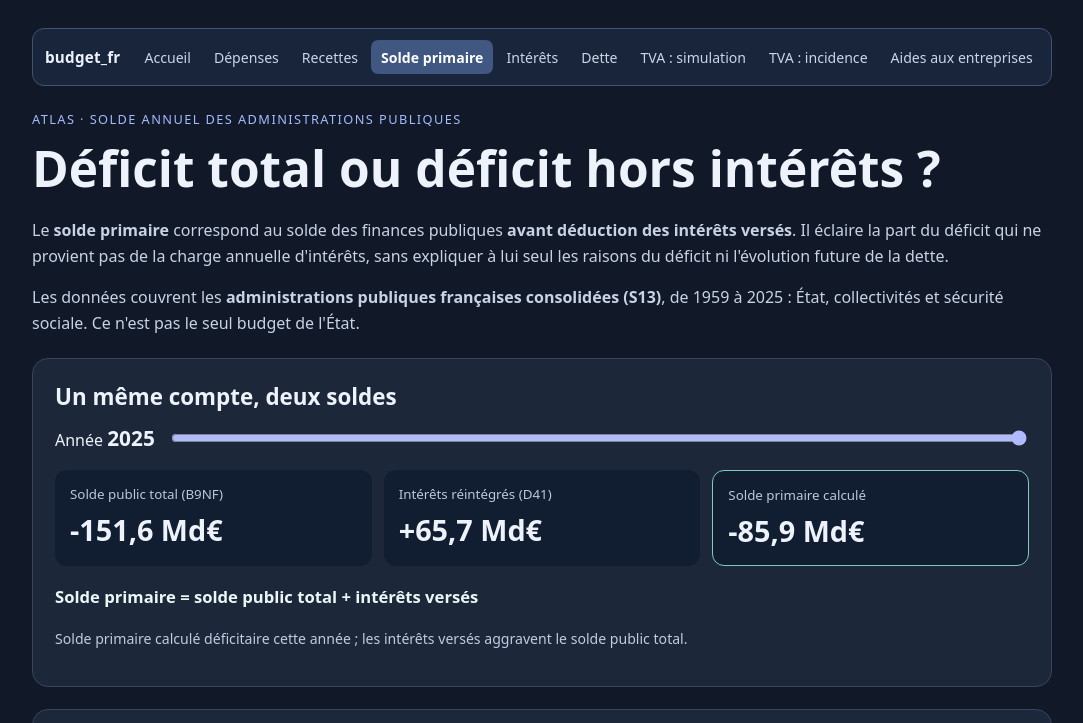
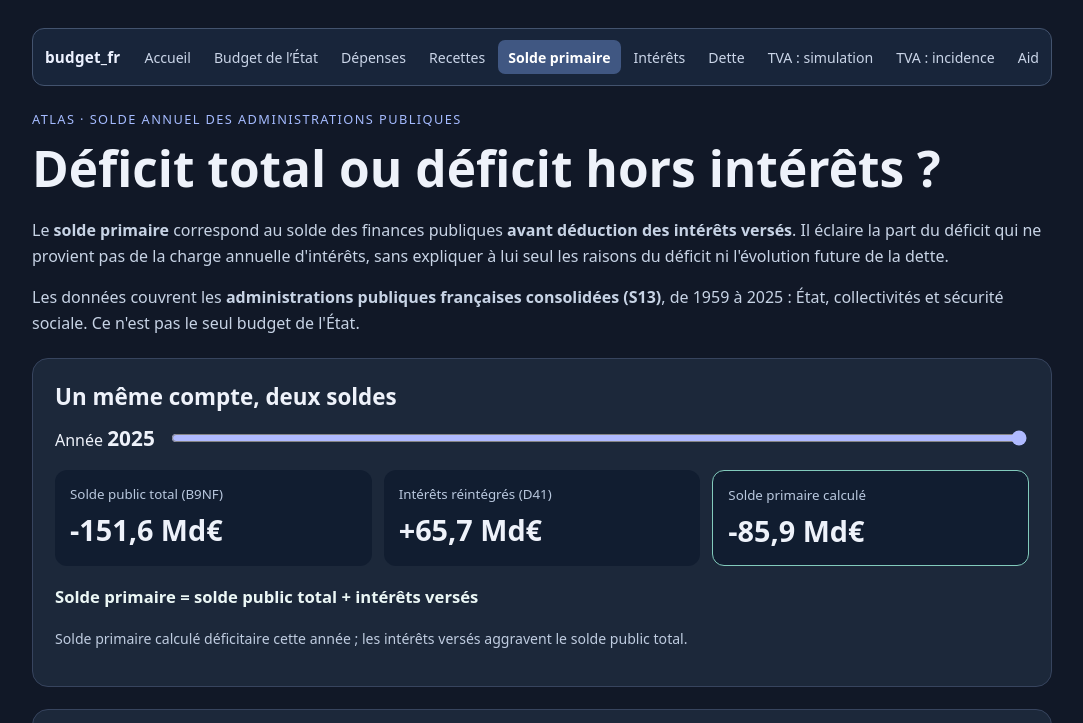
Before and after one commit to Kiwinokoto/budget_fr, a plain HTML site: page solde-primaire.html in a window 1280 px wide. Shown: the top 723 px of the page, without its empty margins (98-1181 px from the left). Drawn offline with Linux system fonts and the light colour scheme.

Commit message:
feat(nav): accéder à l’exécution du budget de l’État

```diff
--- a/solde-primaire.html
+++ b/solde-primaire.html
@@ -38,7 +38,7 @@ body.loading-data .metrics,body.loading-data #primary-chart{display:none}
 @media(max-width:700px){body{padding:20px 12px}.panel{padding:15px}.metrics{grid-template-columns:1fr}.controls{gap:9px}.options fieldset{width:100%}}
 </style><link rel="stylesheet" href="/atlas-nav.css">
 </head><body class="loading-data">
-<nav class="atlas-nav" aria-label="Sections de l’atlas"><a class="atlas-nav__brand" href="/">budget_fr</a><div class="atlas-nav__links"><a href="/">Accueil</a><a href="/fonctions.html">Dépenses</a><a href="/recettes.html">Recettes</a><a href="/solde-primaire.html" aria-current="page">Solde primaire</a><a href="/interets.html">Intérêts</a><a href="/dette.html">Dette</a><a href="/tva-justice.html">TVA : simulation</a><a href="/tva-incidence.html">TVA : incidence</a><a href="/aides-entreprises.html">Aides aux entreprises</a><a href="/apprentissage.html">Apprentissage</a></div></nav>
+<nav class="atlas-nav" aria-label="Sections de l’atlas"><a class="atlas-nav__brand" href="/">budget_fr</a><div class="atlas-nav__links"><a href="/">Accueil</a><a href="/etat.html">Budget de l’État</a><a href="/fonctions.html">Dépenses</a><a href="/recettes.html">Recettes</a><a href="/solde-primaire.html" aria-current="page">Solde primaire</a><a href="/interets.html">Intérêts</a><a href="/dette.html">Dette</a><a href="/tva-justice.html">TVA : simulation</a><a href="/tva-incidence.html">TVA : incidence</a><a href="/aides-entreprises.html">Aides aux entreprises</a><a href="/apprentissage.html">Apprentissage</a></div></nav>
 <div class="eyebrow">Atlas · Solde annuel des administrations publiques</div>
 <h1>Déficit total ou déficit hors intérêts ?</h1>
 <p>Le <strong>solde primaire</strong> correspond au solde des finances publiques <strong>avant déduction des intérêts versés</strong>. Il éclaire la part du déficit qui ne provient pas de la charge annuelle d'intérêts, sans expliquer à lui seul les raisons du déficit ni l'évolution future de la dette.</p>
```
